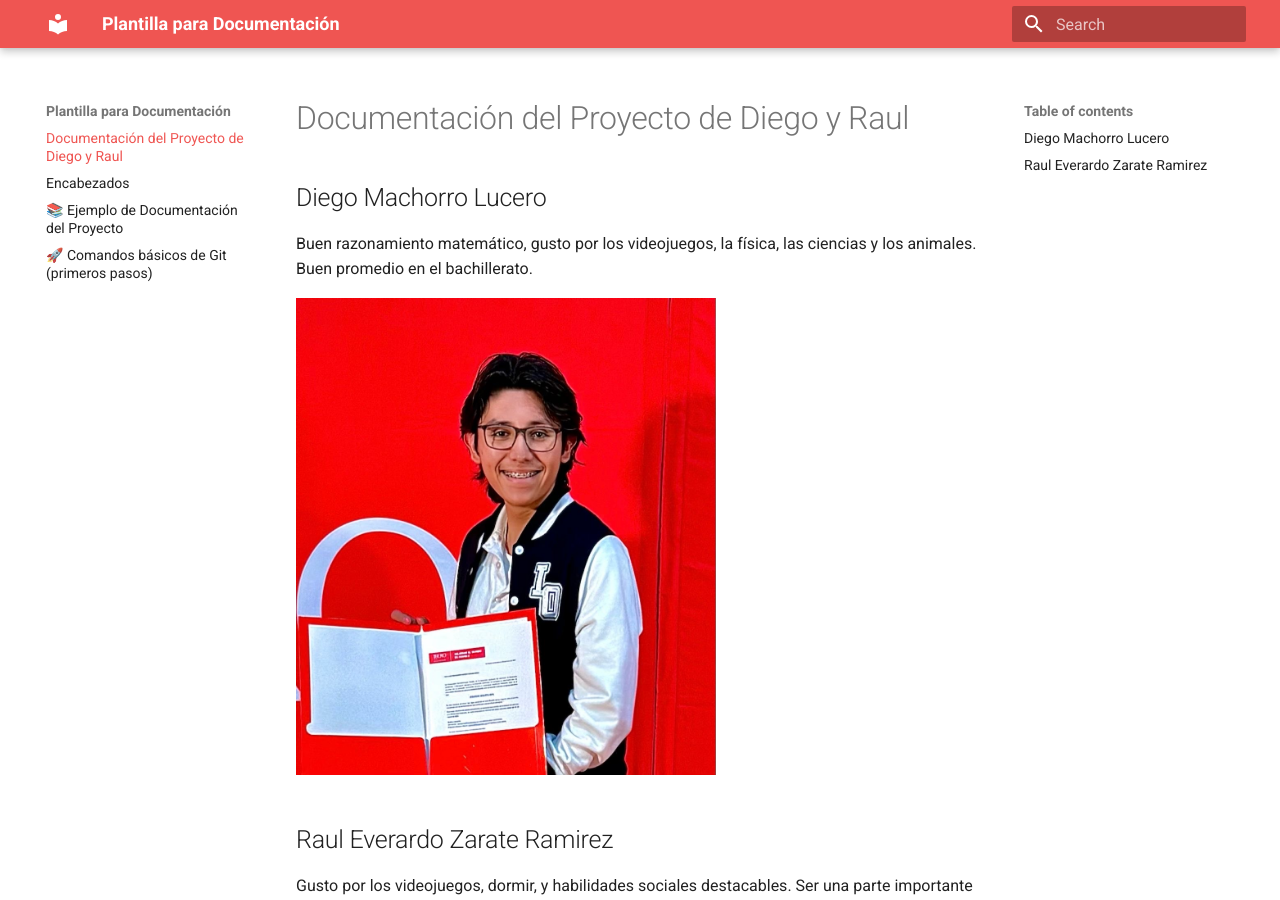
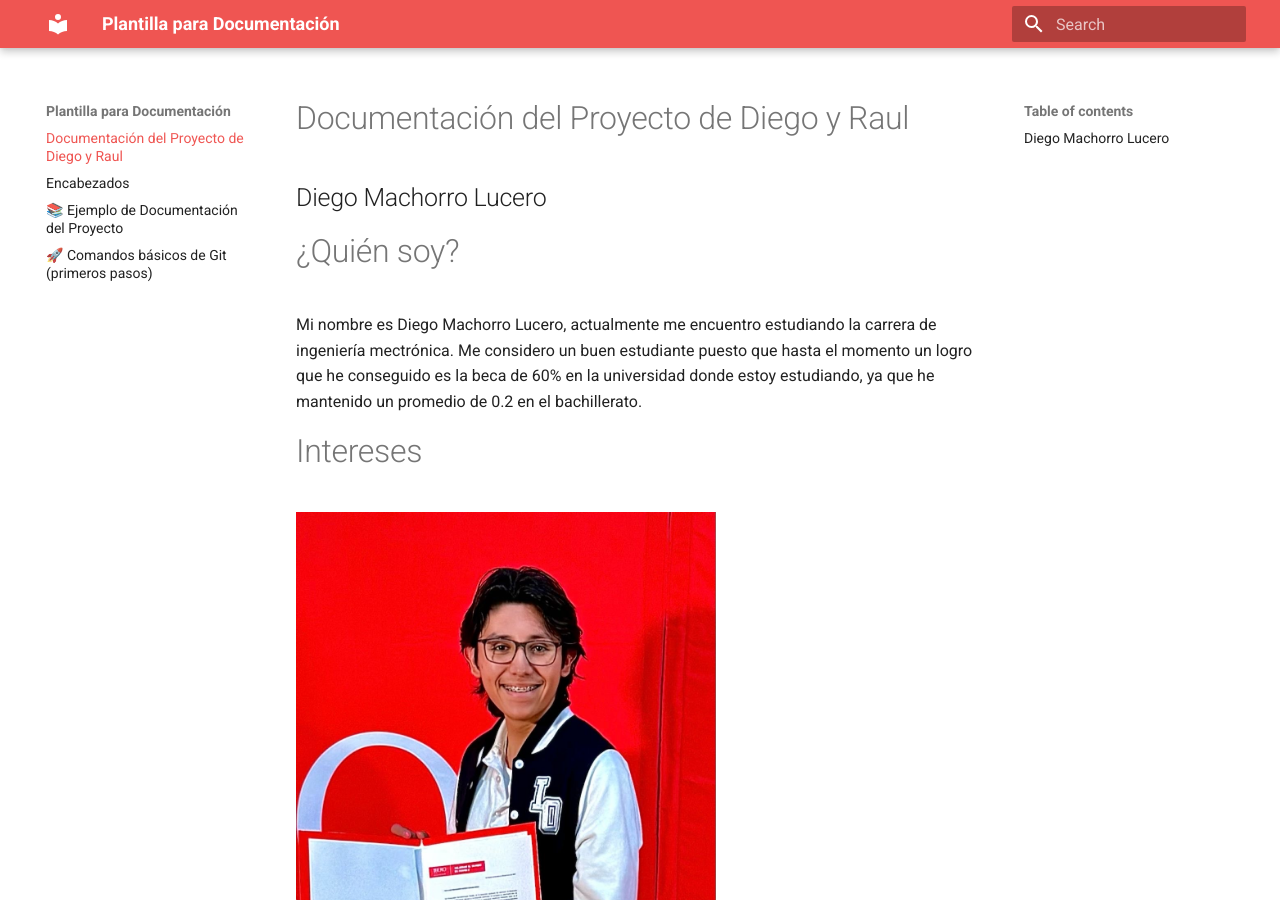
Before and after one commit to DiegoMachorro/Mecatronica-DiegoM, an MkDocs documentation site: the page built from docs/index.md, in a window 1280 px wide and 900 px high. Built offline with MkDocs 1.6.1 and Material for MkDocs 9.7.7, drawn with Linux system fonts in a browser that asks for light colours.

Commit message:
Update index.md

```diff
--- a/docs/index.md
+++ b/docs/index.md
@@ -1,7 +1,14 @@
 # Documentación del Proyecto de Diego y Raul
 
 ## Diego Machorro Lucero
-Buen razonamiento matemático, gusto por los videojuegos, la física, las ciencias  y los animales. Buen promedio en el bachillerato.
+
+# ¿Quién soy?
+Mi nombre es Diego Machorro Lucero, actualmente me encuentro estudiando la carrera de ingeniería mectrónica. Me considero un buen estudiante puesto que hasta el momento un logro que he conseguido es la beca de 60% en la universidad donde estoy estudiando, ya que he mantenido un promedio de 0.2 en el bachillerato.
+
+# Intereses
+
+
+
 
 <img src="recursos/imgs/hola.jpeg" alt="Diagrama del sistema" width="420">
 
```
